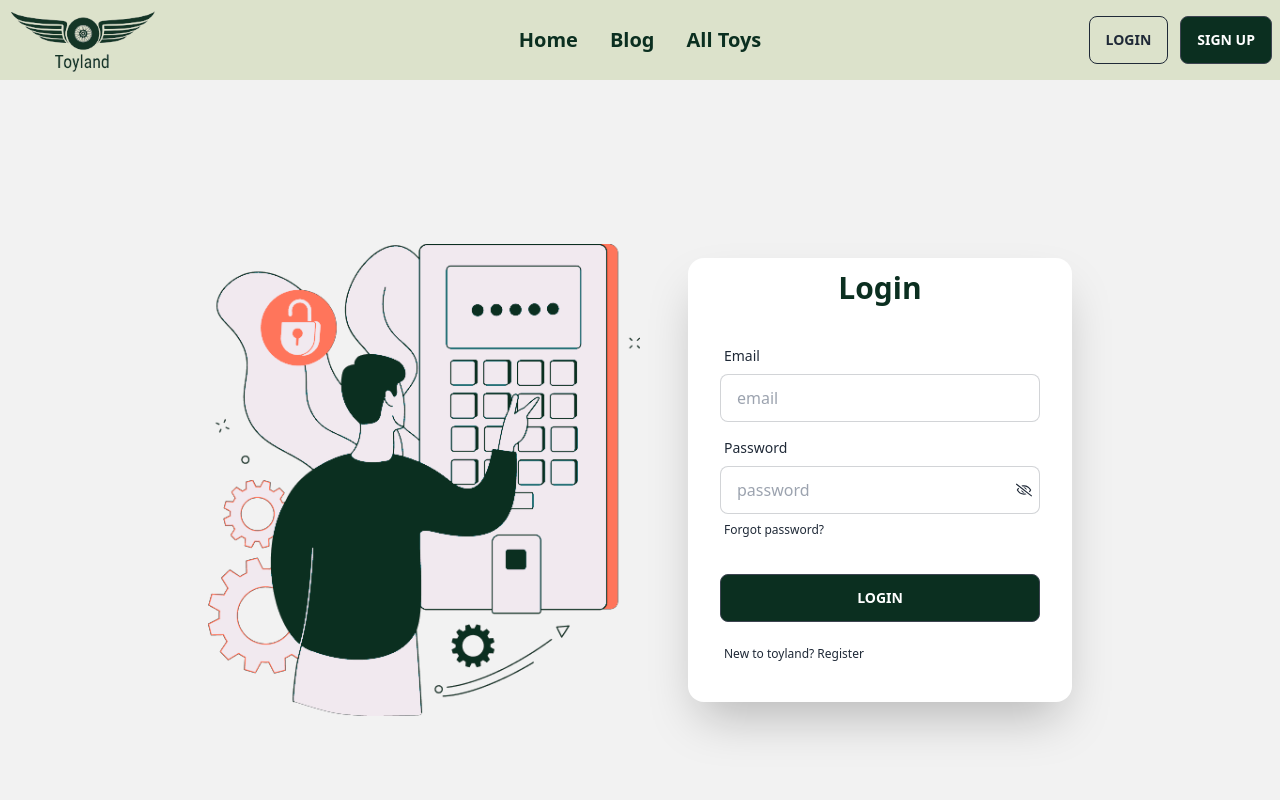
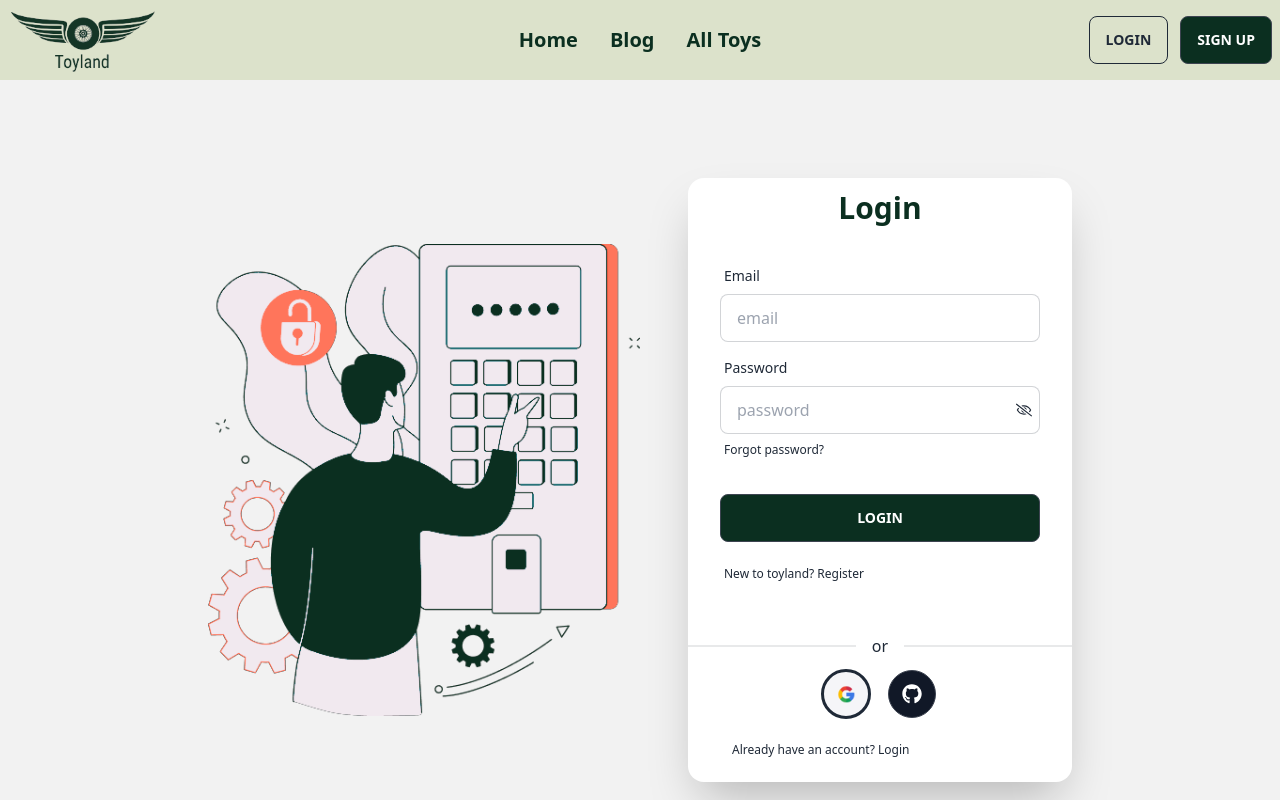
Before and after one commit to jamilakterup/toyland-client, a React (Vite) app: page /login in a window 1280 px wide. Shown: the top 800 px of the page. Built offline with nearby package versions, Linux system fonts and the light colour scheme; no server answers.

Commit message:
route seup

```diff
--- a/src/components/Pages/Login/Login.jsx
+++ b/src/components/Pages/Login/Login.jsx
@@ -4,6 +4,7 @@ import {useContext, useState} from "react";
 import {AuthContext} from "../../Providers/AuthProvider";
 import {FaRegEye, FaRegEyeSlash} from 'react-icons/fa';
 import toast from "react-hot-toast";
+import SocialMedia from "../Register/SocialMedia";
 
 
 
@@ -64,6 +65,13 @@ const Login = () => {
                             </label>
                         </div>
                     </form>
+                    <div className="form-control">
+                        <p className="divider">or</p>
+                        <SocialMedia />
+                        <label className="label my-4 ms-10">
+                            <p className="label-text-alt">Already have an account? <Link className="link link-hover" to='/login'>Login</Link></p>
+                        </label>
+                    </div>
                 </div>
             </div>
         </div>
--- a/src/components/Pages/Register/Register.jsx
+++ b/src/components/Pages/Register/Register.jsx
@@ -1,9 +1,8 @@
-import {Link, useLocation, useNavigate} from "react-router-dom";
+import {useLocation, useNavigate} from "react-router-dom";
 import frame from '../../../assets/Frame.png';
 import {useContext, useState} from "react";
 import {AuthContext} from "../../Providers/AuthProvider";
 import {updateProfile} from "firebase/auth";
-import SocialMedia from "./SocialMedia";
 import {FaRegEye, FaRegEyeSlash} from 'react-icons/fa';
 import toast from "react-hot-toast";
 
@@ -94,13 +93,7 @@ const Register = () => {
                             <button type="submit" className="btn bg-[#0B2F20]">Register</button>
                         </div>
                     </form>
-                    <div className="form-control">
-                        <p className="divider">or</p>
-                        <SocialMedia />
-                        <label className="label my-4 ms-10">
-                            <p className="label-text-alt">Already have an account? <Link className="link link-hover" to='/login'>Login</Link></p>
-                        </label>
-                    </div>
+
                 </div>
             </div>
         </div>
--- a/src/components/Pages/Register/SocialMedia.jsx
+++ b/src/components/Pages/Register/SocialMedia.jsx
@@ -2,15 +2,25 @@ import {FaGithub} from 'react-icons/fa';
 import google from '../../../assets/Google.png';
 import {useContext} from 'react';
 import {AuthContext} from '../../Providers/AuthProvider';
+import toast from "react-hot-toast";
+import {useLocation, useNavigate} from 'react-router-dom';
+
 
 const SocialMedia = () => {
     const {googleSIgnIn, githubSignIn} = useContext(AuthContext);
+    const navigate = useNavigate();
+    const location = useLocation();
+    const from = location.state?.from?.pathname || '/';
 
     const handleGoogleLogin = () => {
         googleSIgnIn()
             .then(result => {
                 const googleUser = result.user;
                 console.log(googleUser);
+                if (googleUser.email) {
+                    toast.success('Login Successful!')
+                    navigate(from, {replace: true})
+                }
             })
             .catch(err => console.log(err))
     }
```
